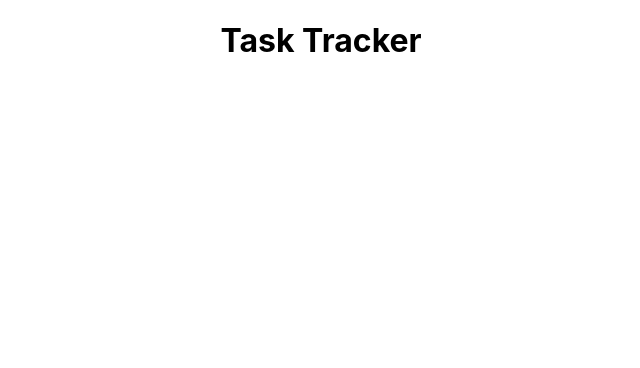
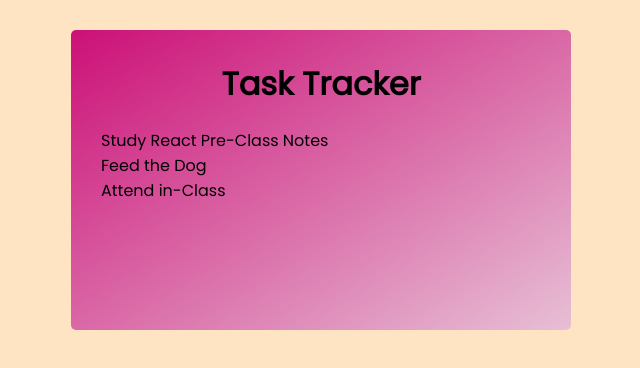
Before and after one commit to fatihece/task-tracker--react, a React (Create React App) app: page / in a window 1280 px wide. Shown: the top 368 px of the page, without its empty margins (319-959 px from the left). Built offline with nearby package versions, Linux system fonts and the light colour scheme.

Commit message:
TaskList created

```diff
--- a/src/App.css
+++ b/src/App.css
@@ -1,38 +1,106 @@
-.App {
+@import url('https://fonts.googleapis.com/css2?family=Poppins:wght@300;400&display=swap');
+
+* {
+  box-sizing: border-box;
+  margin: 0;
+  padding: 0;
+}
+
+body {
+  font-family: 'Poppins', sans-serif;
+  background-color: bisque;
+}
+
+.container {
+  max-width: 500px;
+  margin: 30px auto;
+  overflow: auto;
+  min-height: 300px;
+  padding: 30px;
+  border-radius: 5px;
+  background-image: linear-gradient(
+    to bottom right,
+    rgb(204, 16, 119),
+    rgb(231, 191, 213)
+  );
+}
+.container > p {
   text-align: center;
 }
 
-.App-logo {
-  height: 40vmin;
-  pointer-events: none;
+.header {
+  display: flex;
+  flex-direction: column;
+  justify-content: space-between;
+  align-items: center;
+  margin-bottom: 20px;
 }
 
-@media (prefers-reduced-motion: no-preference) {
-  .App-logo {
-    animation: App-logo-spin infinite 20s linear;
-  }
+.btn {
+  display: inline-block;
+  background: rgb(109, 14, 138);
+  color: #fff;
+  border: none;
+  padding: 10px 20px;
+  margin: 5px;
+  border-radius: 5px;
+  cursor: pointer;
+  text-decoration: none;
+  font-size: 15px;
+  font-family: inherit;
 }
 
-.App-header {
-  background-color: #282c34;
-  min-height: 100vh;
-  display: flex;
-  flex-direction: column;
-  align-items: center;
-  justify-content: center;
-  font-size: calc(10px + 2vmin);
-  color: white;
+.btn:focus {
+  outline: none;
 }
 
-.App-link {
-  color: #61dafb;
+.btn:active {
+  transform: scale(0.98);
 }
 
-@keyframes App-logo-spin {
-  from {
-    transform: rotate(0deg);
-  }
-  to {
-    transform: rotate(360deg);
-  }
+.btn-block {
+  display: block;
+  width: 100%;
 }
+
+.task {
+  background: #f4f4f4;
+  margin: 5px;
+  padding: 10px 20px;
+  cursor: pointer;
+}
+
+.task.done {
+  border-left: 5px solid rgb(102, 18, 77);
+}
+
+.task h3 {
+  display: flex;
+  align-items: center;
+  justify-content: space-between;
+}
+
+.add-form {
+  margin-bottom: 40px;
+}
+
+.form-control {
+  margin: 20px 0;
+}
+
+.form-control label {
+  display: block;
+}
+
+.form-control input {
+  width: 100%;
+  height: 40px;
+  margin: 5px;
+  padding: 3px 7px;
+  font-size: 17px;
+}
+
+footer {
+  margin-top: 30px;
+  text-align: center;
+}
--- a/src/App.js
+++ b/src/App.js
@@ -1,10 +1,16 @@
+import { useState } from 'react';
+import './App.css';
+import Header from './components/Header';
+import TaskList from './components/TaskList';
+import { initialState } from "./store/initialState";
 
-import './App.css';
 
 function App() {
+  const[tasks, setTasks] = useState(initialState)
   return (
-    <div className="App">
-      <h1>Task Tracker</h1>
+    <div className="container">
+      <Header title={"Task Tracker"} />
+      <TaskList tasks={tasks}/>
     </div>
   );
 }
--- a/src/components/Header.js
+++ b/src/components/Header.js
@@ -1,9 +1,9 @@
 import React from 'react'
 
-const Header = () => {
+const Header = ({title}) => {
     return (
         <header className="header">
-            <h1>Task Tracker</h1>
+            <h1>{title}</h1>
         </header>
     )
 }
--- /dev/null
+++ b/src/components/TaskList.js
@@ -0,0 +1,15 @@
+import React from 'react'
+
+const TaskList = ({tasks}) => {
+    return (
+        <div>
+            {
+                tasks.map((item) => (
+                    <div>{item.text}</div>
+                ))
+            }
+        </div>
+    )
+}
+
+export default TaskList
--- /dev/null
+++ b/src/store/initialState.js
@@ -0,0 +1,20 @@
+export const initialState = [
+    {
+      id: 1,
+      text: "Study React Pre-Class Notes",
+      day: "Feb 5th at 2:30pm",
+      isDone: false,
+    },
+    {
+      id: 2,
+      text: "Feed the Dog",
+      day: "Feb 6th at 1:30pm",
+      isDone: false,
+    },
+    {
+      id: 3,
+      text: "Attend in-Class",
+      day: "Feb 7th at 20:00pm",
+      isDone: false,
+    },
+];
```
Also changed, not shown: src/components/Button.js (added, +13 -0 lines), src/components/TaskItem.js (added).
